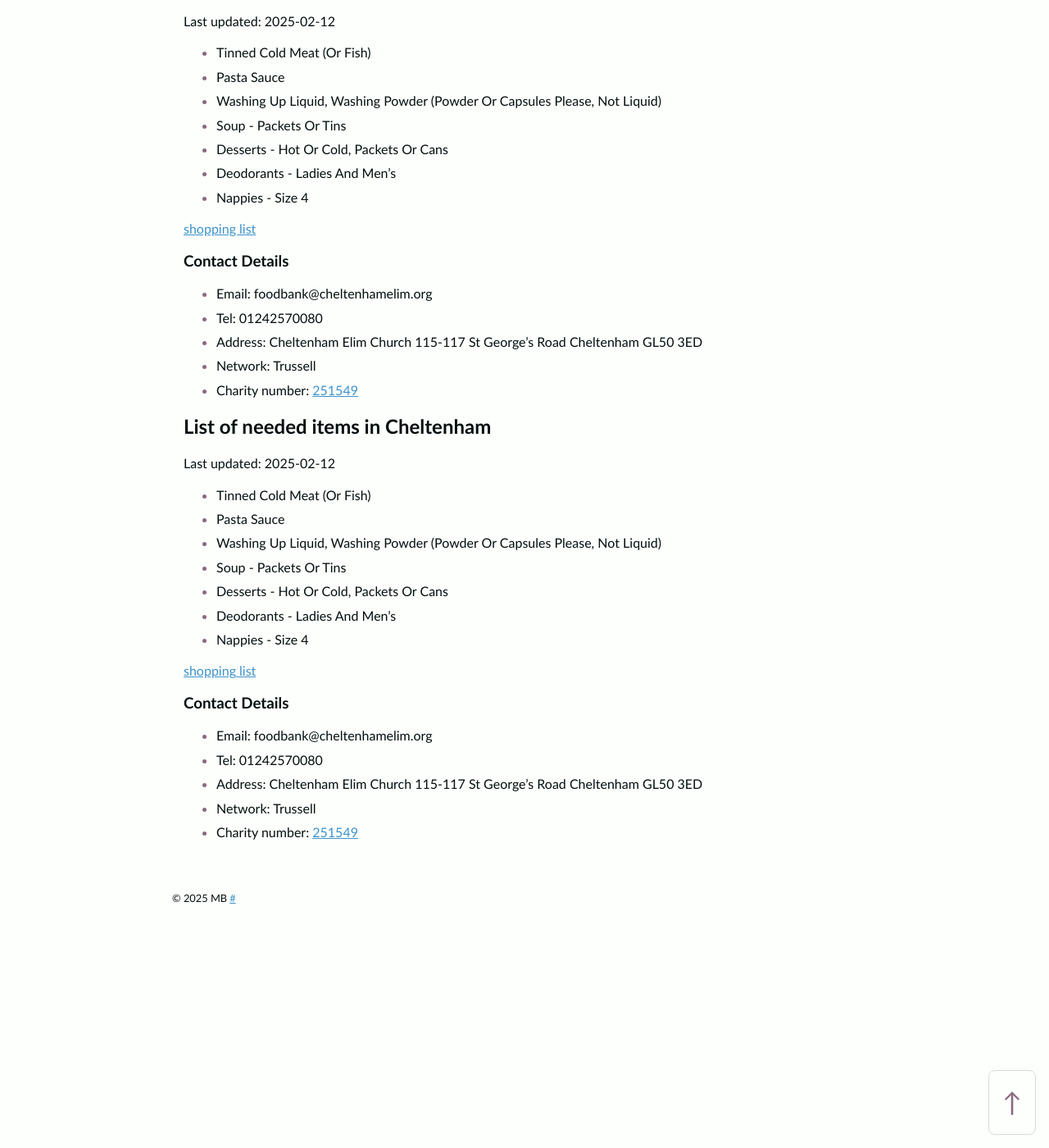
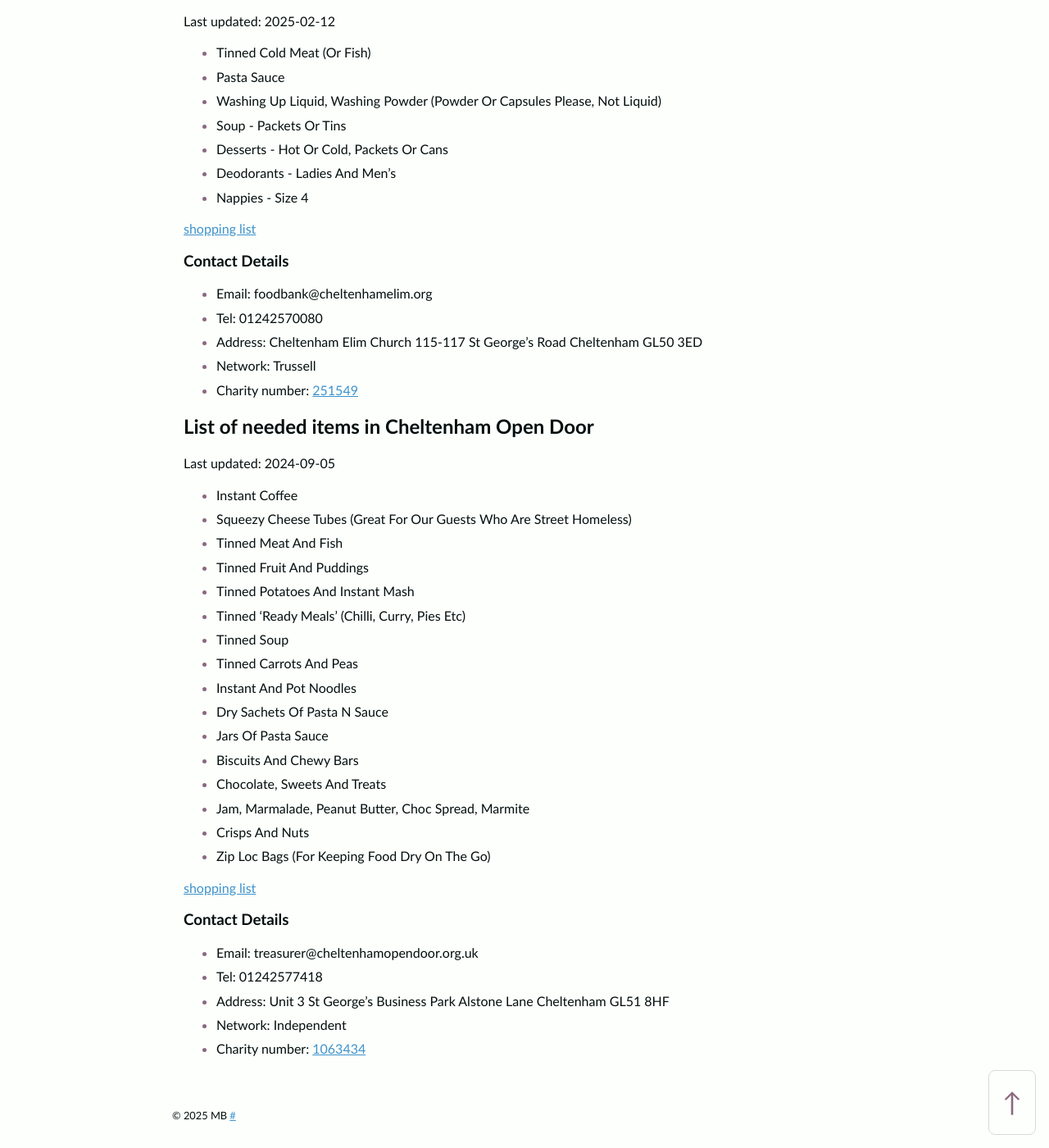
Before and after one commit to mat-0/cheltenham-open-data, a Jekyll site: the page built from _pages/foodbank.md, in a window 1280 px wide and 1400 px high, scrolled down 295 px. Shown: the whole window at 82% size. Built offline with Jekyll 4.4.1, drawn with Linux system fonts in a browser that asks for light colours; before the commit the page ends 1430 px from its top, so only the background shows below that.

Commit message:
fix
Signed-off-by: mat-0 <Github@thechels.uk>

```diff
--- a/_pages/foodbank.md
+++ b/_pages/foodbank.md
@@ -34,17 +34,26 @@ Last updated: 2025-02-12
 <!-- contact1_marker ends -->
 
 <!-- summary2_marker starts -->
-## List of needed items in Cheltenham
+## List of needed items in Cheltenham Open Door
 
-Last updated: 2025-02-12
+Last updated: 2024-09-05
 
-- Tinned Cold Meat (Or Fish)
-- Pasta Sauce
-- Washing Up Liquid, Washing Powder (Powder Or Capsules Please, Not Liquid)
-- Soup - Packets Or Tins
-- Desserts - Hot Or Cold, Packets Or Cans
-- Deodorants - Ladies And Men's
-- Nappies - Size 4
+- Instant Coffee
+- Squeezy Cheese Tubes (Great For Our Guests Who Are Street Homeless)
+- Tinned Meat And Fish
+- Tinned Fruit And Puddings
+- Tinned Potatoes And Instant Mash
+- Tinned ‘Ready Meals’ (Chilli, Curry, Pies Etc)
+- Tinned Soup
+- Tinned Carrots And Peas
+- Instant And Pot Noodles
+- Dry Sachets Of Pasta N Sauce
+- Jars Of Pasta Sauce
+- Biscuits And Chewy Bars
+- Chocolate, Sweets And Treats
+- Jam, Marmalade, Peanut Butter, Choc Spread, Marmite
+- Crisps And Nuts
+- Zip Loc Bags (For Keeping Food Dry On The Go)
 <!-- summary2_marker ends -->
 
 [shopping list](https://cheltenham.foodbank.org.uk/give-help/donate-food/)
@@ -52,9 +61,9 @@ Last updated: 2025-02-12
 ### Contact Details
 
 <!-- contact2_marker starts -->
-- Email: foodbank@cheltenhamelim.org
-- Tel: 01242570080
-- Address: Cheltenham Elim Church 115-117 St George's Road Cheltenham GL50 3ED
-- Network: Trussell
-- Charity number: [251549](https://register-of-charities.charitycommission.gov.uk/charity-details/?regid=251549&subid=0)
+- Email: treasurer@cheltenhamopendoor.org.uk
+- Tel: 01242577418
+- Address: Unit 3 St George’s Business Park Alstone Lane Cheltenham GL51 8HF
+- Network: Independent
+- Charity number: [1063434](https://register-of-charities.charitycommission.gov.uk/charity-details/?regid=1063434&subid=0)
 <!-- contact2_marker ends -->
```
